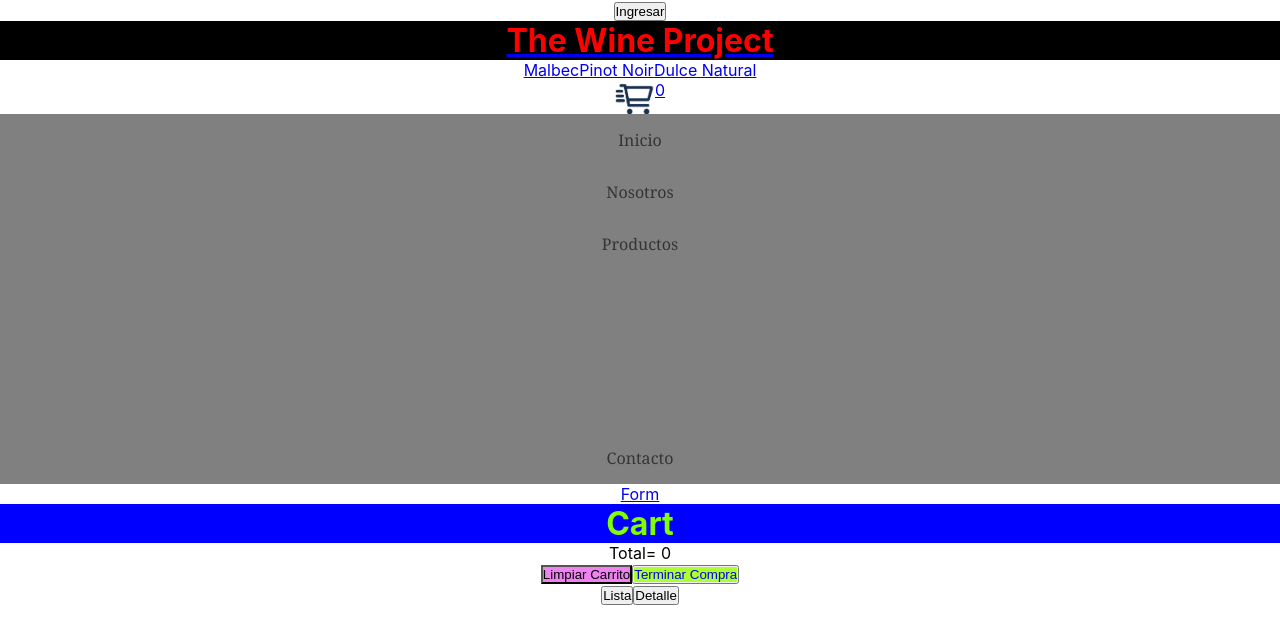
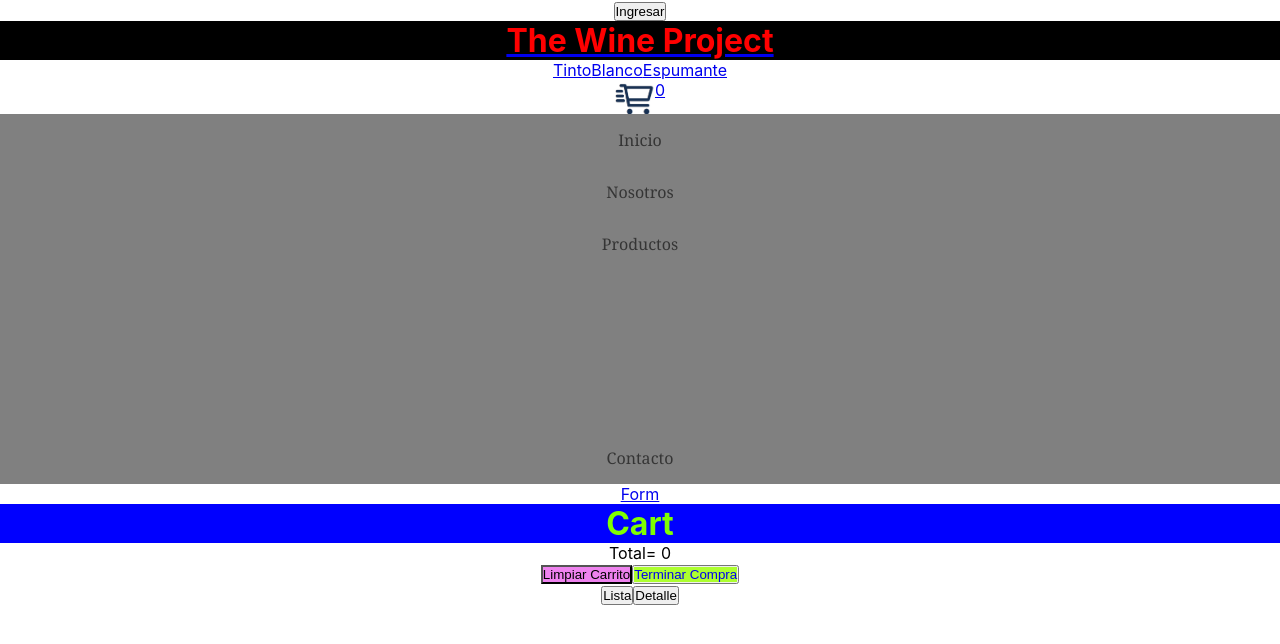
Before and after one commit to CesarDelfino/appthewineproject, a React (Create React App) app: page /cart in a window 1280 px wide. Shown: the top 644 px of the page. Built offline with nearby package versions, Linux system fonts and the light colour scheme; a web font is replaced by a local one.

Commit message:
clase 11 Firebase 1

```diff
--- a/src/components/ItemDetailContainer/ItemDetailContainer.js
+++ b/src/components/ItemDetailContainer/ItemDetailContainer.js
@@ -2,20 +2,28 @@ import { useState, useEffect } from 'react'
 import { getProductsById } from '../asyncmock'
 import ItemDetail from '../ItemDetail/ItemDetail'
 import { useParams, useNavigate } from 'react-router-dom'
+import { firestoreDb } from '../../services/firebase'
+import { getDoc, doc } from 'firebase/firestore'
 
 const ItemDetailContainer = ( { setCart, cart } ) => {
     const [product, setProduct] = useState()
-    const [loading, setLoading] = useState(true)
+    const [loading, setLoading] = useState(false)
 
     const {productId } = useParams()
 
     useEffect(() => {
-        getProductsById(productId).then(item => {
-            setProduct(item)
-        }).catch(err => {
-            console.log(err)
-        }).finally(() => {
-            setLoading(false)
+        // getProductsById(productId).then(item => {
+        //     setProduct(item)
+        // }).catch(err => {
+        //     console.log(err)
+        // }).finally(() => {
+        //     setLoading(false)
+        // })
+
+        getDoc(doc(firestoreDb, 'productos', productId)).then(response => {
+            console.log(response)
+            const product = { id: response.id, ...response.data() }
+            setProduct(product)
         })
 
         return (() => {
--- a/src/components/ItemList/ItemList.js
+++ b/src/components/ItemList/ItemList.js
@@ -1,11 +1,11 @@
 import './ItemList.css'
 import Item from '../Item/Item'
 
-const ItemList = ({products}) => {
+const ItemList = ({productos}) => {
 
     return(
         <div className='ListGroup' onClick={() => console.log('Hice click en IL')}>
-            {products.map(prod => <Item key={prod.id} {...prod} />)}
+            {productos.map(prod => <Item key={prod.id} {...prod} />)}
         </div>
     )
 }
--- a/src/components/ItemListContainer/ItemListContainer.js
+++ b/src/components/ItemListContainer/ItemListContainer.js
@@ -1,22 +1,41 @@
 import { useState, useEffect } from 'react';
-import { getProducts } from '../asyncmock';
+// import { getProducts } from '../asyncmock';
+import { getDocs, collection, query, where } from 'firebase/firestore'
 import ItemList from '../ItemList/ItemList';
 import { useParams } from 'react-router-dom';
+import { firestoreDb } from '../../services/firebase';
 import './ItemListContainer.css';
 
 const ItemListContainer = (props) => {
-    const [products, setProducts] = useState([])
+    const [productos, setProducts] = useState([])
 
     const { categoryId } = useParams()
 
 
     useEffect(() => {
-        getProducts(categoryId).then(prods => {
-            setProducts(prods)
-        }).catch(error => {
-            console.log(error)
+        // getProducts(categoryId).then(prods => {
+        //     setProducts(prods)
+        // }).catch(error => {
+        //     console.log(error)
+        // })
+
+        const collectionRef = categoryId
+            ? query(collection(firestoreDb, 'productos'), where('category', '==', categoryId))
+            : collection(firestoreDb, 'productos')
+
+        getDocs(collectionRef).then(response => {
+            console.log(response)
+            const productos = response.docs.map(doc => {
+                return { id: doc.id, ...doc.data()}
+            })
+            setProducts(productos)
         })
+
     }, [categoryId])
+
+    if(productos.lenght === 0) {
+        return <h1>No hay productos</h1>
+    }
 
     // const handleOnResize = (e) => {
     //     console.log(e)
@@ -39,7 +58,7 @@ const ItemListContainer = (props) => {
         <div onClick={handleClick}>
             <h1>Lista</h1>
             { <h1>{props.greeting}</h1> }
-            { <ItemList products={products}/> }
+            { <ItemList productos={productos}/> }
         </div>
     )
 }
--- a/src/components/asyncmock.js
+++ b/src/components/asyncmock.js
@@ -19,19 +19,19 @@ const productos = [
     },
     {
         id: '3',
-        name: 'Trapiche',
-        price: 1700,
-        category: 'Tinto',
-        img: 'https://www.espaciovino.com.ar/media/default/0001/59/thumb_58137_default_medium.jpeg',
-        stock: 30,
+        name: 'Trumpeter',
+        price: 11900,
+        category: 'Espumante',
+        img: 'https://rinconelegido.com.ar/wp-content/uploads/2017/08/TRUMPETERBRUTNATURE.jpg',
+        stock: 7,
         description: 'Caracteristicas del vino'
     }
 ]
 
 const categories = [
-    {id: 'tinto', description: 'Malbec'},
-    {id: 'rosado', description: 'Pinot Noir'},
-    {id: 'blanco', description: 'Dulce Natural'}
+    {id: 'Tinto', description: 'Tinto'},
+    {id: 'Blanco', description: 'Blanco'},
+    {id: 'Espumante', description: 'Espumante'}
 ]
 
 export const getCategories = () => {
--- /dev/null
+++ b/src/services/firebase/index.js
@@ -0,0 +1,20 @@
+// Import the functions you need from the SDKs you need
+import { initializeApp } from "firebase/app";
+import { getFirestore } from 'firebase/firestore'
+// TODO: Add SDKs for Firebase products that you want to use
+// https://firebase.google.com/docs/web/setup#available-libraries
+
+// Your web app's Firebase configuration
+const firebaseConfig = {
+  apiKey: "AIzaSyD5G89qdv2EMLmL7G0dSwnJAmR5mqMNyTo",
+  authDomain: "ecommercetwp.firebaseapp.com",
+  projectId: "ecommercetwp",
+  storageBucket: "ecommercetwp.appspot.com",
+  messagingSenderId: "947411264329",
+  appId: "1:947411264329:web:89f4cdb5cc1bd7fc693098"
+};
+
+// Initialize Firebase
+const app = initializeApp(firebaseConfig);
+
+export const firestoreDb = getFirestore(app)
```
Also changed, not shown: src/components/NavBar/NavBar.js (+8 -0 lines).
